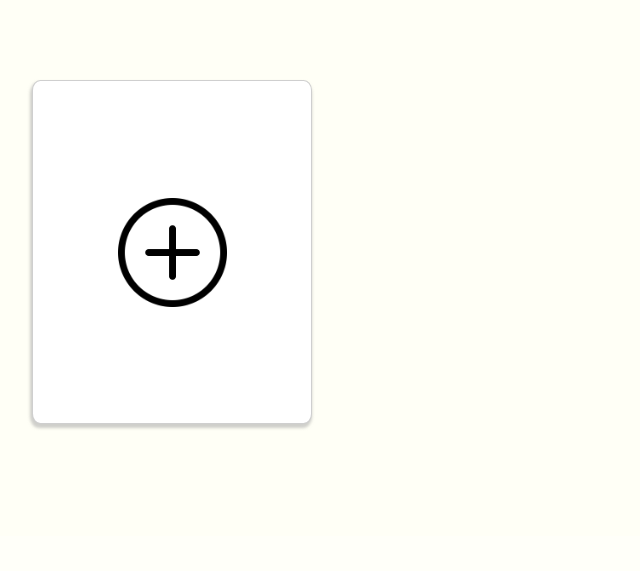
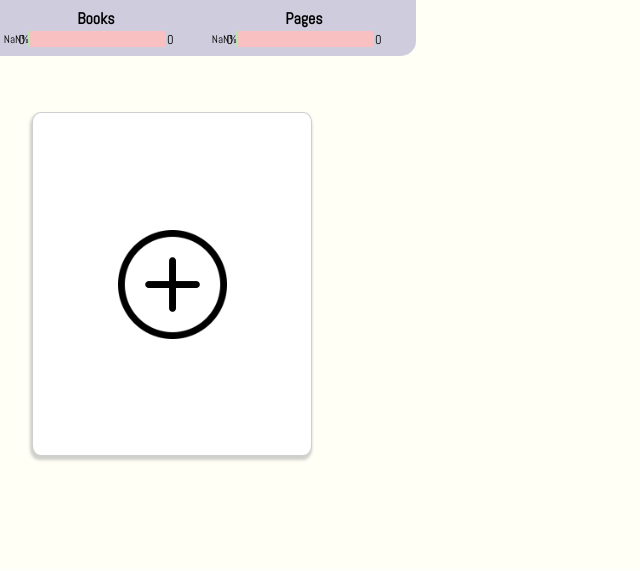
Before and after one commit to Caballojhonson/Library, a plain HTML site: page index.html in a window 1280 px wide. Shown: the whole page, without its empty margins (0-640 px from the left). Drawn offline with Linux system fonts and the light colour scheme.

Commit message:
Restyled, added progress bars and number formatting

```diff
--- a/index.html
+++ b/index.html
@@ -13,15 +13,7 @@
 </head>
 
 <body>
-    <header>
-        <div id="headerContainer">
-            <div id="infoBtn"></div>
-            <div id="stats">
-                <div id="entries"></div>
-                <div id="read"></div>
-            </div>
-        </div>
-    </header>
+
     <div id="popupScreen">
         <div id="popupBox">
             <div class="title">New Book</div>
@@ -37,7 +29,33 @@
         </div>
     </div>
 
-        <div id="grid"></div>
+    <header>
+        <!-- <div id="infoContainer">
+            <img id="infoBtn" src="icons/help.png">
+        </div> -->
+        <div id="statsContainer">
+
+            <h4 class="statTag">Books</h4>
+            <div class="progress">
+                <p id="readBookNum"></p>
+                <div class="bookRed">
+                    <div id="bookGreen"></div>
+                </div>
+                <p id="bookNum"></p>
+            </div>
+
+            <h4 class="statTag">Pages</h4>
+            <div class="progress">
+                <p id="readPageNum"></p>
+                <div class="bookRed">
+                    <div id="pageGreen"></div>
+                </div>
+                <p id="pageNum"></p>
+            </div>
+        </div>
+    </header>
+
+    <div id="grid"></div>
 
     <script src="library.js"></script>
 </body>
--- a/library.js
+++ b/library.js
@@ -57,7 +57,7 @@ function makeCard(i) {
 
     bookTitle.textContent = library[i].title;
     bookAuthor.textContent = ('Written by ' + library[i].author);
-    bookPages.textContent = library[i].pages + ' pages long';
+    bookPages.textContent = pageFormat(library[i].pages) + ' pages long';
     bookRead.textContent = library[i].read;
 
     bookGrid.appendChild(bookCard);
@@ -77,6 +77,7 @@ function populateGrid() {
 
     resetGrid();
     getFromSorage();
+    getStats();
 
     for (let i = 0; i < library.length; i++) {
         makeCard(i);
@@ -123,6 +124,7 @@ function removeBook(btn) {
     library.splice(index, 1);
     btn.parentNode.remove();
     storeLocally();
+    getStats();
 }
 
 function isRead(book) {
@@ -132,29 +134,16 @@ function isRead(book) {
         library[index].read = 'Unread';
         storeLocally();
         populateGrid();
+        getStats();
         return false;
     }else if (library[index].read == 'Unread') {
         library[index].read = 'Read';
         storeLocally();
         populateGrid();
+        getStats();
         return true;
     }
 }
-// function isRead(book) {
-//     const index = book.parentNode.parentNode.getAttribute('data-index');
-//     const cardCheckboxes = document.querySelectorAll('.checkbox');
-
-//     if (book.checked == true) {
-//         library[index].read = 'Read';
-//     } else {
-//         library[index].read = 'Unread';
-//     }
-//     for (let i = 0; i < cardCheckboxes.length; i++) {
-//         if (library[i].read == 'Read') {
-//             cardCheckboxes[i].setAttribute('checked', '')
-//         }
-//     }
-// }
 
 function storeLocally() {
     localStorage.setItem('Book', JSON.stringify(library));
@@ -169,4 +158,49 @@ function getFromSorage() {
     }
 }
 
+function getStats() {
+
+    let bookEntries = library.length;
+    let readBooks = library.filter(book => book.read === 'Read').length;
+    let totalPages = library.map(book => parseInt(book.pages)).reduce((a, b) => a + b, 0);
+    let readPages = library.filter(book => book.read === 'Read').map(book => parseInt(book.pages)).reduce((a, b) => a + b, 0);
+    let bookPercent = (readBooks / bookEntries * 100).toFixed(0) + '%';
+    let pagePercent = (readPages / totalPages * 100).toFixed(0) + '%';
+
+    progressBars(bookEntries, readBooks, totalPages, readPages, bookPercent, pagePercent);
+}
+
+function pageFormat(n) {
+
+    let length = n.toString().length;
+
+    if(length >= 7) {
+        return (n / 1000000).toFixed(1) + 'M';
+    }else if(length >= 4) {
+        return (n / 1000).toFixed(1) + 'k';
+    }else{
+        return n;
+    }
+}
+
+function progressBars(bookEntries, readBooks, totalPages, readPages, bookPercent, pagePercent) {
+
+    const readBookNum = document.getElementById('readBookNum');
+    const bookNum = document.getElementById('bookNum');
+    const bookGreen = document.getElementById('bookGreen')
+    const readPageNum = document.getElementById('readPageNum');
+    const pageNum = document.getElementById('pageNum');
+    const pageGreen = document.getElementById('pageGreen');
+
+    readBookNum.textContent = readBooks;
+    bookNum.textContent = bookEntries;
+    bookGreen.textContent = bookPercent;
+    readPageNum.textContent = pageFormat(readPages);
+    pageNum.textContent = pageFormat(totalPages);
+    pageGreen.textContent = pagePercent;
+
+    bookGreen.style.width = bookPercent;
+    pageGreen.style.width = pagePercent;
+
+}
 populateGrid();
--- a/style.css
+++ b/style.css
@@ -1,11 +1,15 @@
 
-/* @media screen and (min-width: 900px) { */
+@keyframes progressBar {
+    from {width: 1%;}
+    to {width: }
+}
 :root {
     --buttonColor: rgb(76, 93, 107);
     --shadowColor: rgba(165, 165, 165, 0.534);
     --borderColor: rgba(165, 165, 165, 0.534);
     --redBtn: rgb(248, 192, 192);
     --greenBtn: rgb(180, 230, 180);
+    --headerColor: rgb(207, 205, 221);
 }
 body, html{
     margin: 0px;
@@ -13,7 +17,73 @@ body, html{
     font-family: 'Abel', sans-serif;
     font-size: 1rem;
     background-color: rgba(255, 255, 244, 0.507);
-
+}
+p {
+    margin-block-start: 0em;
+    margin-block-end: 0em;
+    padding: 0rem 0.15rem 0rem 0.15rem;
+    text-align: center;
+    font-size: 0.8rem;
+}
+header {
+    display: flex;
+    position: fixed;
+    z-index:9;
+}
+/* #infoContainer {
+    display: flex;
+    flex-grow: 2;
+    width: 5rem;
+    justify-content: center;
+    align-items: center;
+    background-color: var(--headerColor);
+}
+#infoBtn {
+    height: 2rem;
+    width: 2rem;
+    cursor: pointer;
+} */
+#statsContainer {
+    display: grid;
+    flex-grow: 3;
+    max-width: 25rem;
+    grid-template-columns: auto auto;
+    grid-template-rows: auto auto;
+    row-gap: 0.1rem;
+    column-gap: 3rem;
+    background-color: var(--headerColor);
+    padding: 0.5rem 2rem 0.5rem 1rem;
+    -webkit-border-bottom-right-radius: 15px;
+    -moz-border-radius-bottomright: 15px;
+    border-bottom-right-radius: 15px;
+}
+.progress {
+    display: flex;
+    align-items: center;
+    width: 10rem;
+}
+.bookRed {
+    display: flex;
+    background-color: var(--redBtn);
+    width: 100%;
+    height: 1rem;
+}
+#bookGreen, #pageGreen {
+    display:flex;
+    justify-content: flex-end;
+    align-items: center;
+    padding-right: 0.1rem;
+    background-color: var(--greenBtn);
+    width: 1%;
+    height: 1rem;
+    font-size: 0.7rem;
+    animation-name: progressBar;
+    animation-duration: 2s;
+}
+.statTag {
+    margin: 0px;
+    grid-row: 1;
+    text-align: center;
 }
 .title {
     padding: 1.25rem;
@@ -25,7 +95,7 @@ body, html{
     display: inline-flex;
     flex-wrap: wrap;
     justify-content: center;
-    padding: 5rem 0rem 5rem 2rem;
+    padding: 7rem 0rem 5rem 2rem;
 }
 .bookCard, #newContainer {
     display: flex;
@@ -172,7 +242,7 @@ body, html{
         width: 80%;
     }
     #grid {
-        padding: 2.5rem 0rem 2.5rem 1rem;
+        padding: 5rem 0rem 2.5rem 1rem;
     }
     .bookCard, #newContainer {
         justify-content: center;
@@ -196,4 +266,7 @@ body, html{
         left: 4.3rem;
         bottom: 0.3rem;
     }
+    #infoContainer {
+        min-width:6rem;
+    }
 }
```
